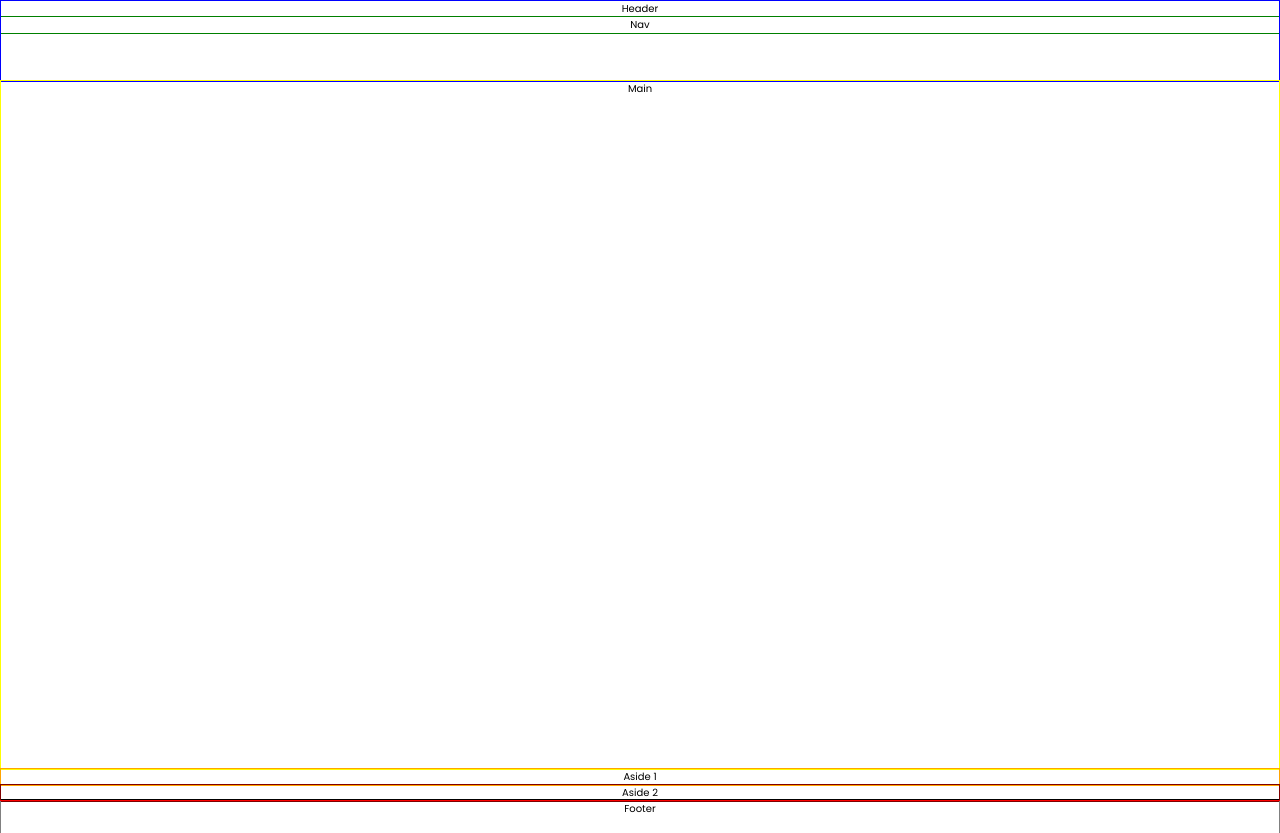
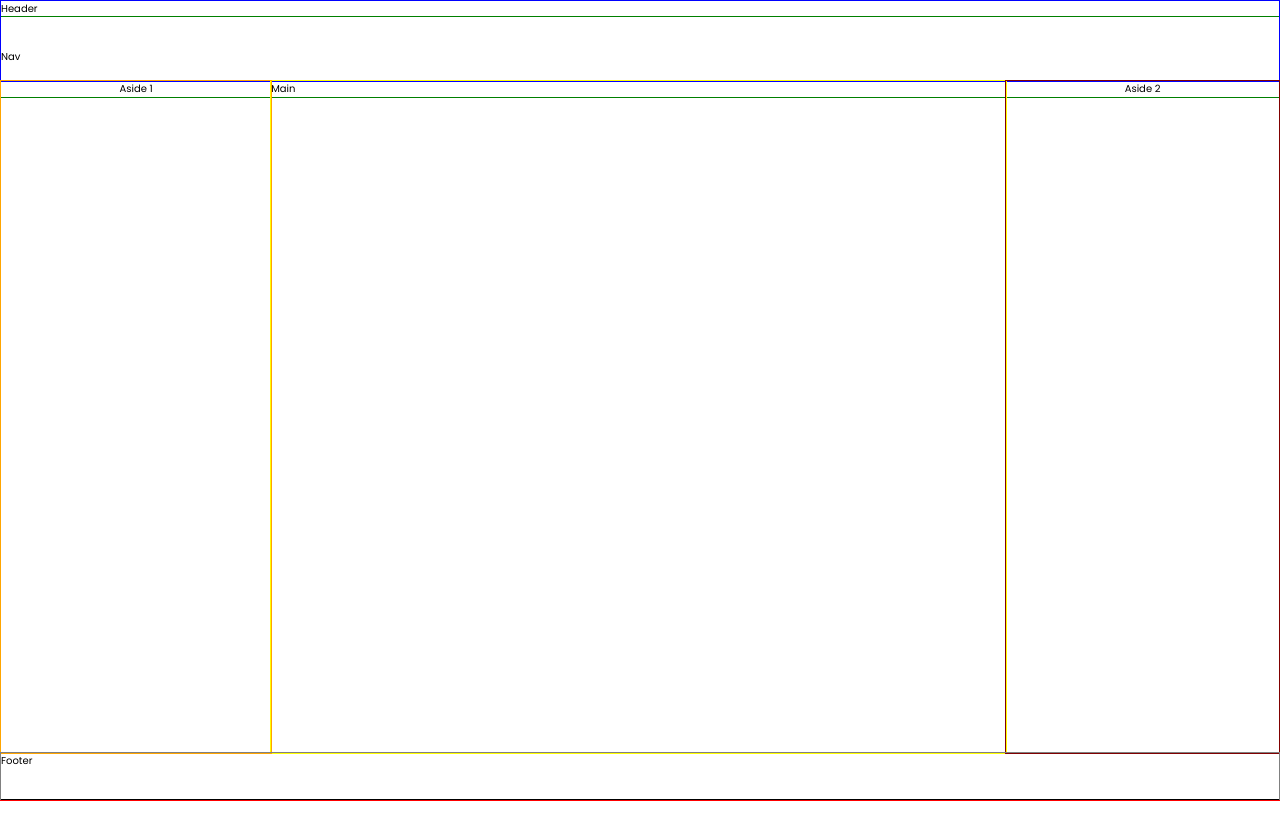
Before and after one commit to billyenglish/Book_Library, a plain HTML site: page index.html in a window 1280 px wide. After the commit the page ends 801 px from the top, so only its background shows below. Drawn offline with nearby package versions, Linux system fonts and the light colour scheme.

Commit message:
Implemented grid structure for layouts

```diff
--- a/css/style.css
+++ b/css/style.css
@@ -2,14 +2,14 @@
 
 :root {
     --header: 5rem;
-    --footer: 2rem;
+    --footer: 3rem;
     --main: calc(100vh - calc(var(--header) + var(--footer)));
 }
 
 * {
     margin: 0;
     padding: 0;
-    box-sizing: border-box;
+    box-sizing: border-box;   93928100
 }
 
 body {
@@ -25,6 +25,11 @@ body {
     height: 100vh;
     border: 1px solid #000;
     height: 100vh;
+    display: grid;
+    grid-template-areas:
+        "header header header header header"
+        "aside-1 main main main aside-2"
+        "footer footer footer footer footer";
 }
 
 /* Header Section */
@@ -32,12 +37,25 @@ body {
 header {
     outline: 1px solid blue;
     height: var(--header);
-    text-align: center;
+    grid-area: header;
 }
 
 nav {
+    height: inherit;
     outline: 1px solid green;
-    text-align: center;
+    display: flex;
+    align-items: center;
+    justify-content: space-between;
+}
+
+.left-navbar {
+    display: flex;
+    gap: 1rem;
+}
+
+.right-navbar {
+    display: flex;
+    gap: 1rem;
 }
 
 /* Main Section */
@@ -45,24 +63,25 @@ nav {
 main {
     height: var(--main);
     outline: 1px solid yellow;
-    text-align: center;
+    grid-area: main;
 }
 
 /* Aside Section */
 
 aside {
     outline: 1px solid purple;
-    text-align: center;
 }
 
 .aside-1 {
     outline: 1px solid orange;
     text-align: center;
+    grid-area: aside-1;
 }
 
 .aside-2 {
     outline: 1px solid maroon;
     text-align: center;
+    grid-area: aside-2;
 }
 
 /* Footer Section */
@@ -70,5 +89,5 @@ aside {
 footer {
     outline: 1px solid grey;
     height: var(--footer);
-    text-align: center;
+    grid-area: footer;
 }
```
